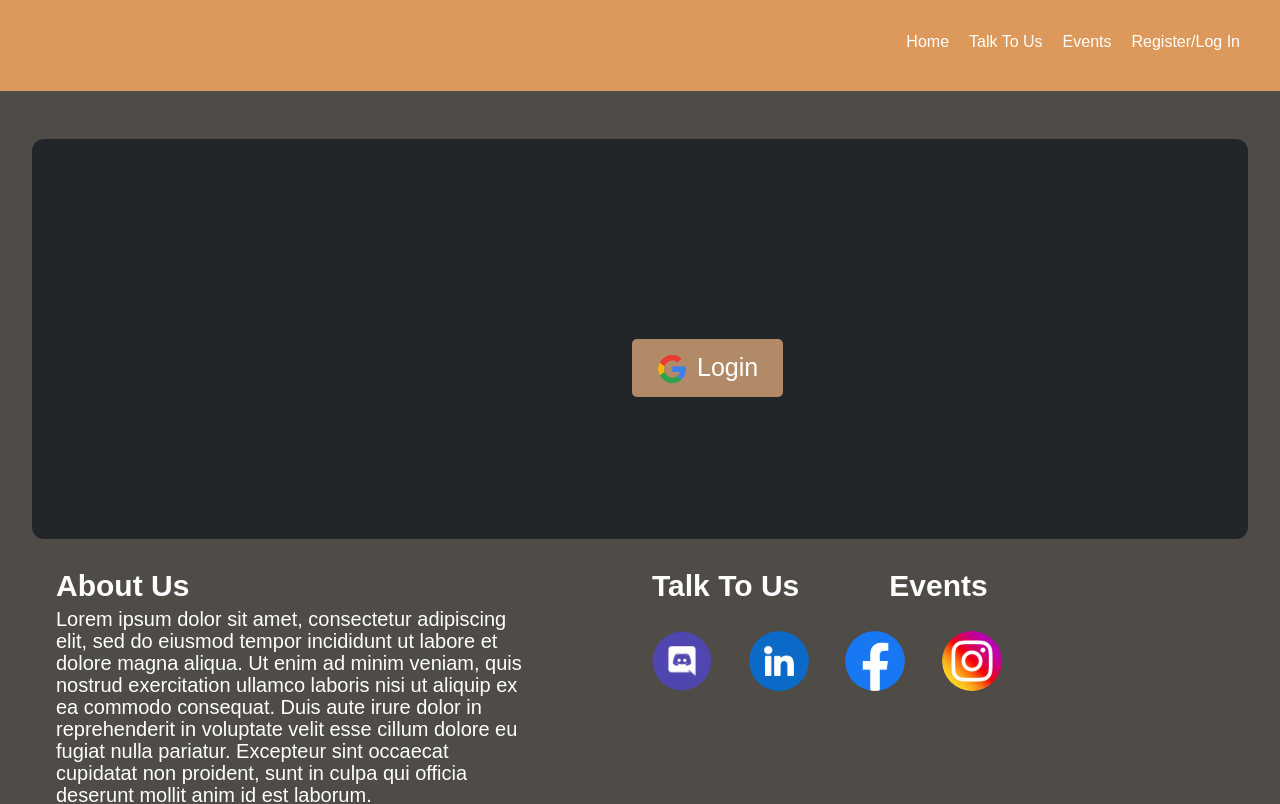
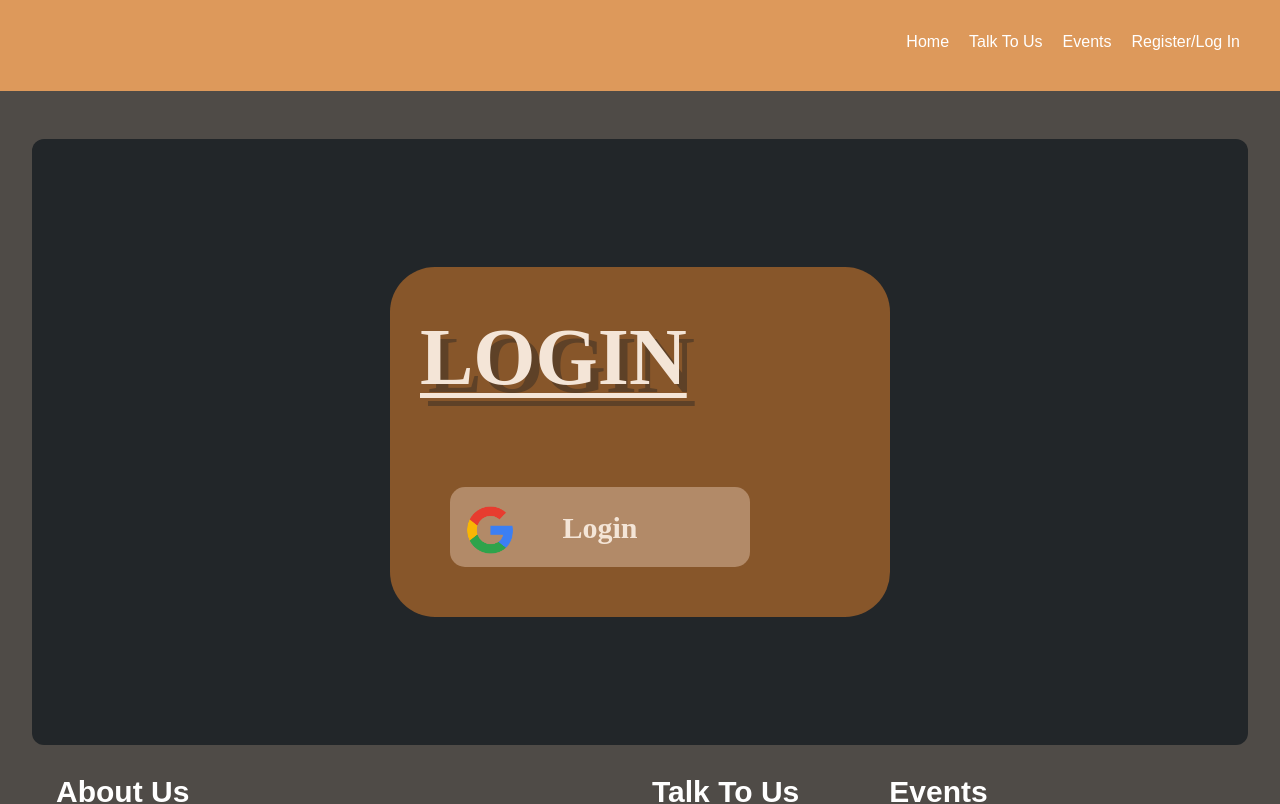
Before and after one commit to UoaWDCC/aspa-portal-v3, a Next.js app in the folder frontend/: page /home/login in a window 1280 px wide. Shown: the top 804 px of the page. Built offline with nearby package versions, Linux system fonts and the light colour scheme; no server answers.

Commit message:
Added .subtitle and .button.icon in SignIn.module.css

```diff
--- a/frontend/src/ui/login/SignIn.module.css
+++ b/frontend/src/ui/login/SignIn.module.css
@@ -1,11 +1,8 @@
-
 .icon {
-    width: 30px; /* Adjust icon size as needed */
+    width: 50px; /* Adjust icon size as needed */
     margin-right: 10px; /* Space between icon and button */
     margin-top: 5px;
-    height: 30px; /* Ensures the aspect ratio is maintained */
-    float: left;
-
+    height: 50px; /* Ensures the aspect ratio is maintained */
 }
 
 .button {
@@ -13,23 +10,65 @@
     color: white; /* Text color */
     background-color: #B28A68; /* Background color */
     border: none; /* Removed border */
-    border-radius: 5px; /* Rounded corners */
+    border-radius: 15px; /* Rounded corners */
     font-size: 25px; /* Font size */
     font-weight: bolder; /* Thicker font */
     font-style: normal;
     cursor: pointer; /* Pointer cursor on hover */
     transition: background-color 0.3s ease; /* Smooth transition for background color change */
-    margin-top: 200px;
+    margin-top: 50px;
     margin-bottom: 20px;
-    margin-left: 600px;
-    display: block; /* Display as block to center horizontally */
+    margin-left: 30px;
+    width: 300px;
+    height: 80px;
+    display: flex; /* Use flex to align items within the button */
+    justify-content: center; /* Center items horizontally */
+    align-items: center; /* Center items vertically */
+    position: relative;
 }
 
+.button .icon {
+    position: absolute;
+    left: 15px; /* Adjust as needed to align properly */
+}
+
+
+
 .container {
-    color:white;
-    width: 300px; /* Adjust as needed */
-    padding: 20px; /* Adjust as needed */
-    margin: 0 auto; /* Center the container */
-    border: 1px solid #ccc; /* Add a border */
-    border-radius: 5px; /* Optional: add rounded corners */
+    border-radius: 45px;
+    background-color: #87562A;
+    height: auto;
+    display: flex;
+    flex-direction: column;
+    align-items: flex-start; /* Align items to the top left */
+    padding: 30px; /* Add padding for spacing */
+    margin: 8em auto;
+    max-width: 80%;
+    width: 500px;
 }
+
+.title {
+    font-family: 'Zilla Slab';
+    font-weight: bold;
+    text-decoration: underline 5px;
+    text-align: left; /* Align text to the left */
+    width: 100%; /* Use full width of container */
+    font-size: 80px;
+    color: #F4E5D7;
+    text-shadow: 8px 8px #5E4127;
+    text-underline-offset: 9px;
+    margin-bottom: 20px; /* Add margin below the title */
+}
+
+.subtitle {
+    font-family: 'Zilla Slab';
+    font-weight: bold;
+    text-align: center; /* Center the text within the button */
+    font-size: 30px;
+    color: #F4E5D7;
+    padding-left: 20px;
+    padding-right: 20px;
+    position: absolute; /* Position absolutely within the button */
+    left: 50%; /* Center horizontally */
+    transform: translateX(-50%); /* Adjust for centering */
+}
--- a/frontend/src/ui/login/SignIn.tsx
+++ b/frontend/src/ui/login/SignIn.tsx
@@ -10,10 +10,15 @@ export default function SignIn() {
         await signIn("google")
       }}
     >
-      <div className="{}">
+      <div className={styles.container}>
+        <h1 className={styles.title}>
+          LOGIN
+        </h1>
         <button type="submit" className={styles.button}>
           <img src="/google-icon-PNG.png" alt="Google Icon" className={styles.icon} />
-          Login
+          <h1 className={styles.subtitle}>
+            Login
+          </h1>
         </button>
       </div>
     </form>
```
